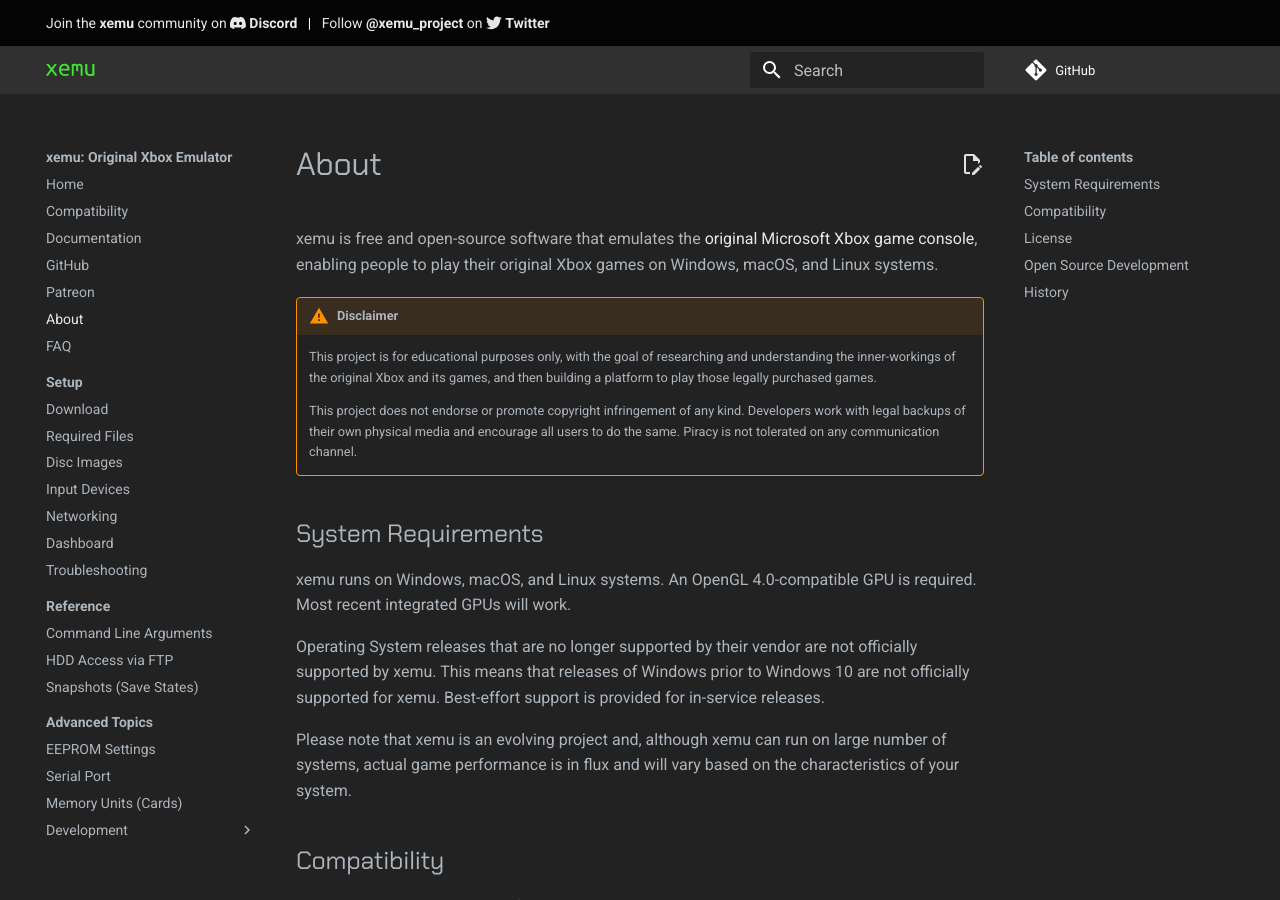
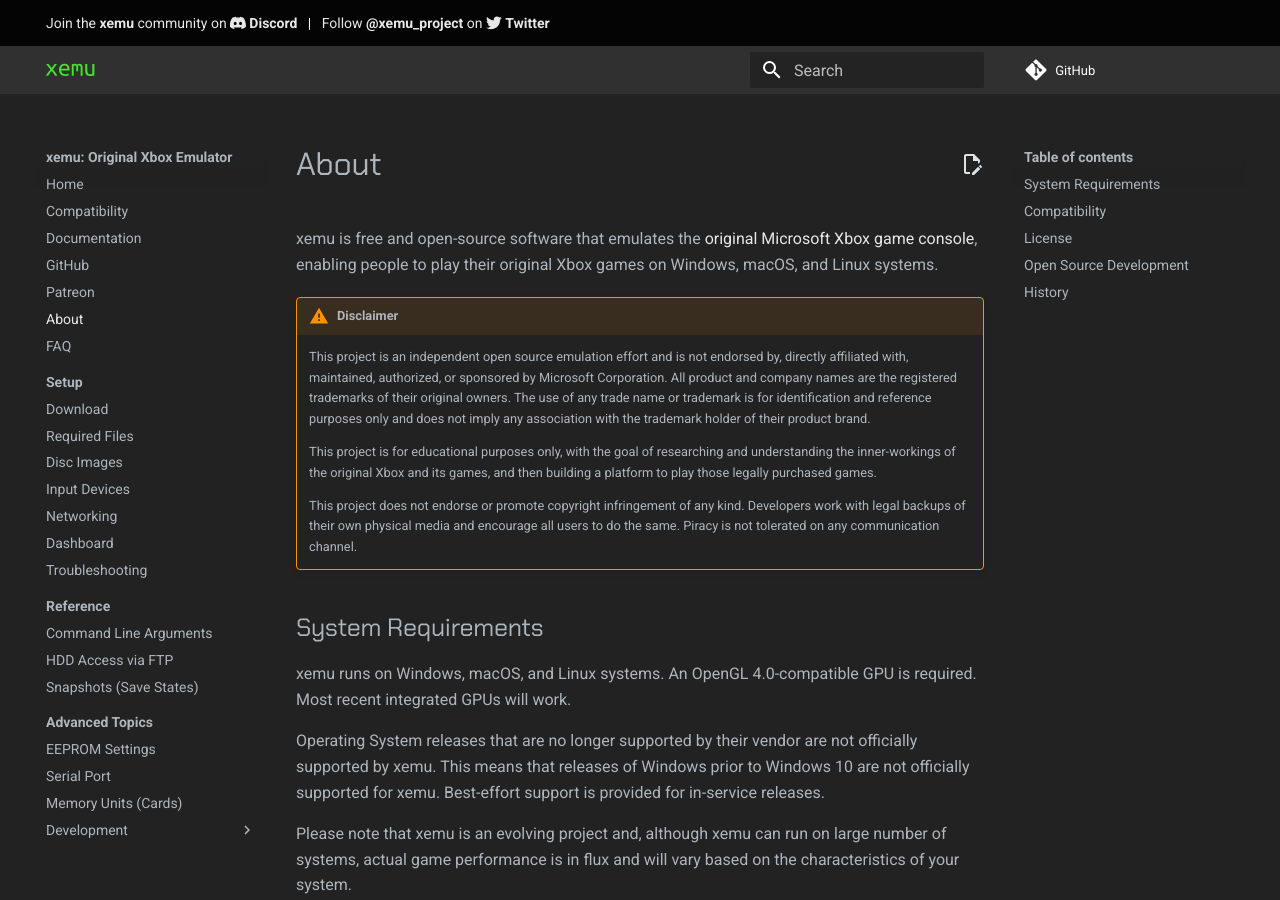
Before and after one commit to xemu-project/xemu-website, an MkDocs documentation site: the page built from docs/docs/about.md, in a window 1280 px wide and 900 px high. Built offline with MkDocs 1.6.1 and Material for MkDocs 9.7.7, drawn with Linux system fonts in a browser that asks for light colours; comment, search, counter and statistics services are not loaded.

Commit message:
Add affiliation disclaimer to About page

```diff
--- a/docs/docs/about.md
+++ b/docs/docs/about.md
@@ -1,6 +1,8 @@
 xemu is free and open-source software that emulates the [original Microsoft Xbox game console](https://en.wikipedia.org/wiki/Xbox_(console)), enabling people to play their original Xbox games on Windows, macOS, and Linux systems.
 
 !!! warning "Disclaimer"
+
+    This project is an independent open source emulation effort and is not endorsed by, directly affiliated with, maintained, authorized, or sponsored by Microsoft Corporation. All product and company names are the registered trademarks of their original owners. The use of any trade name or trademark is for identification and reference purposes only and does not imply any association with the trademark holder of their product brand.
 
     This project is for educational purposes only, with the goal of researching
     and understanding the inner-workings of the original Xbox and its games, and
```
